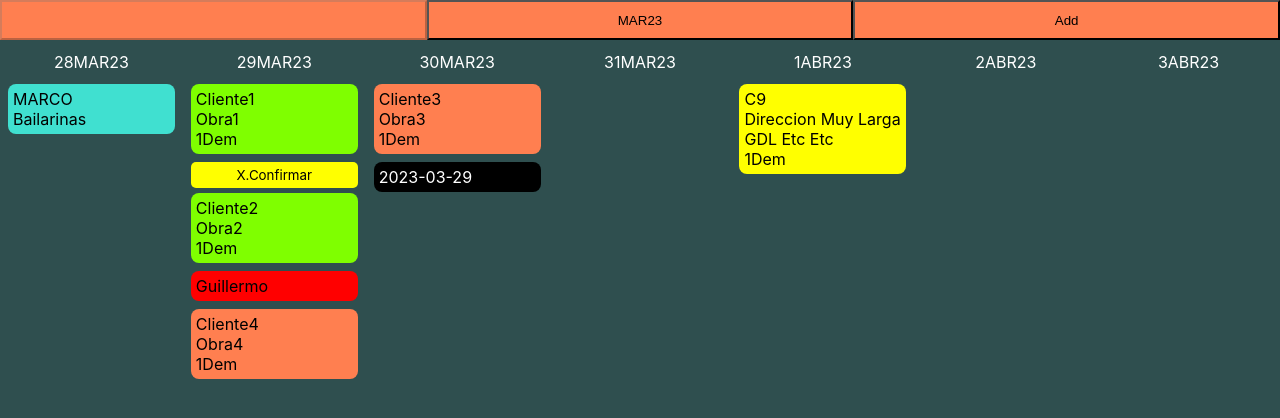
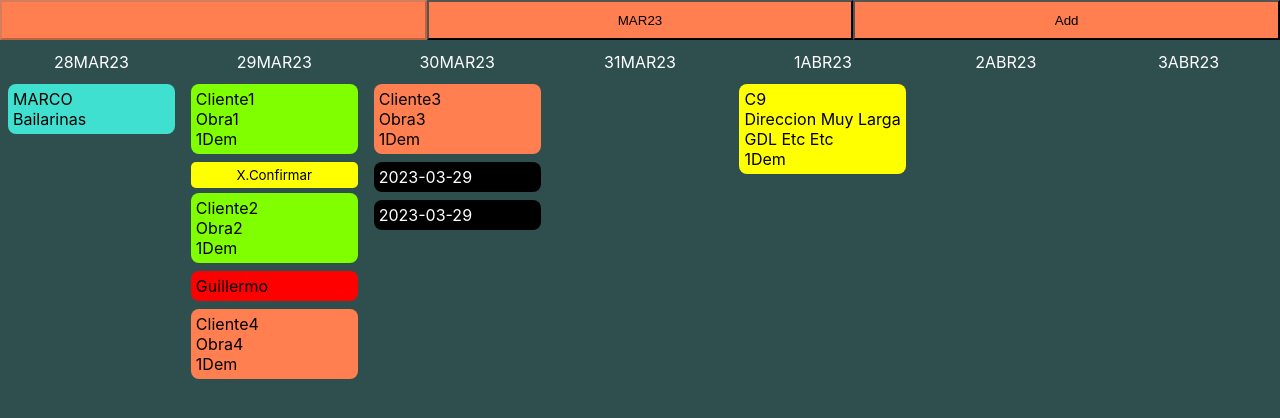
Before and after one commit to DanielBarragan96/ruta-js, a React (Create React App) app: page / in a window 1280 px wide. Shown: the top 418 px of the page. Built offline with nearby package versions, Linux system fonts and the light colour scheme.

Commit message:
added bodega move

```diff
--- a/src/App.js
+++ b/src/App.js
@@ -72,6 +72,12 @@ const initialData = [
     index: 2,
     type: "N",
     equipo: "1Dem",
+  },
+  {
+    date: "2023-03-29",
+    id: "1401",
+    index: 3,
+    type: "B",
   },
 ];
 
```
